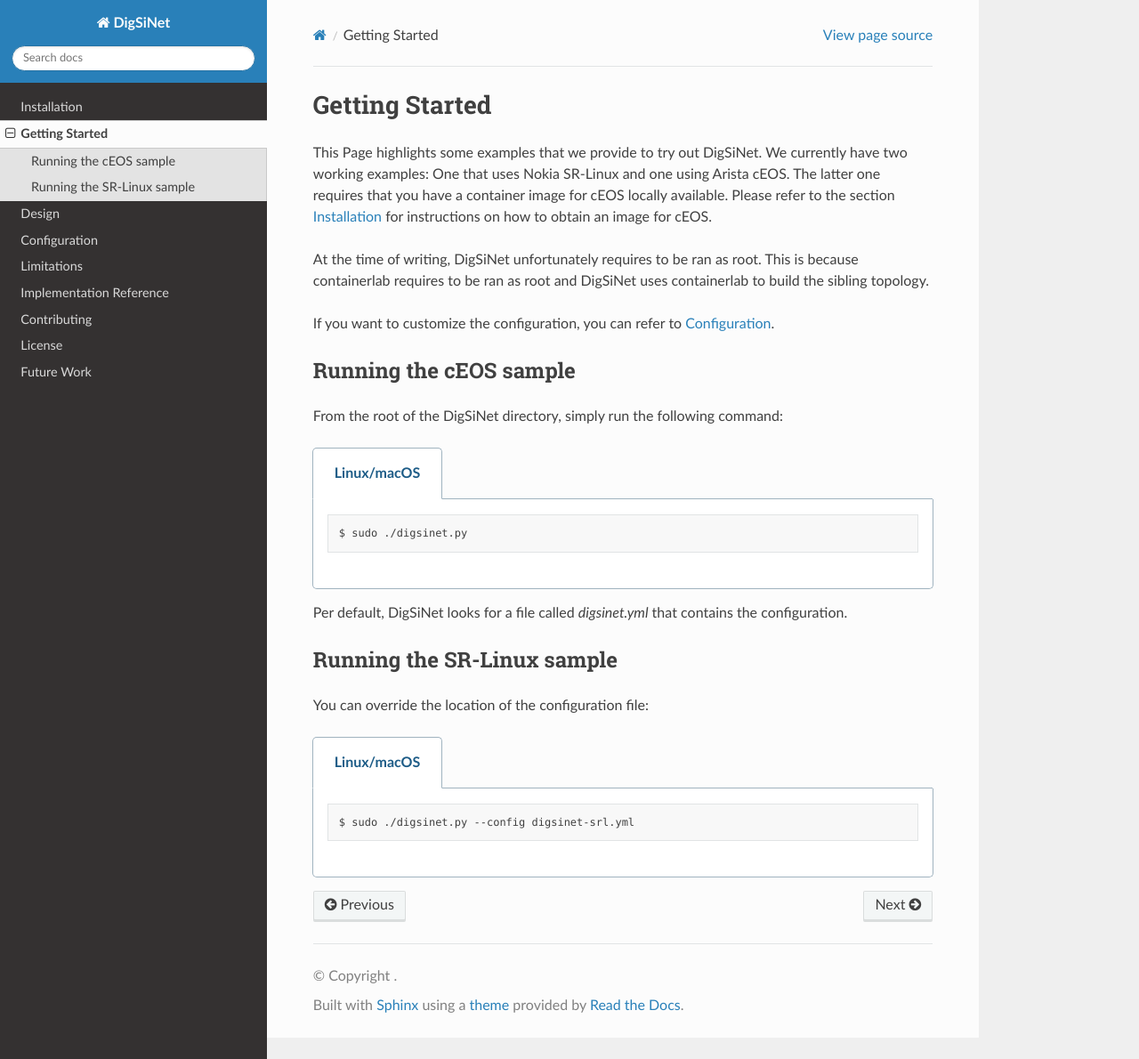
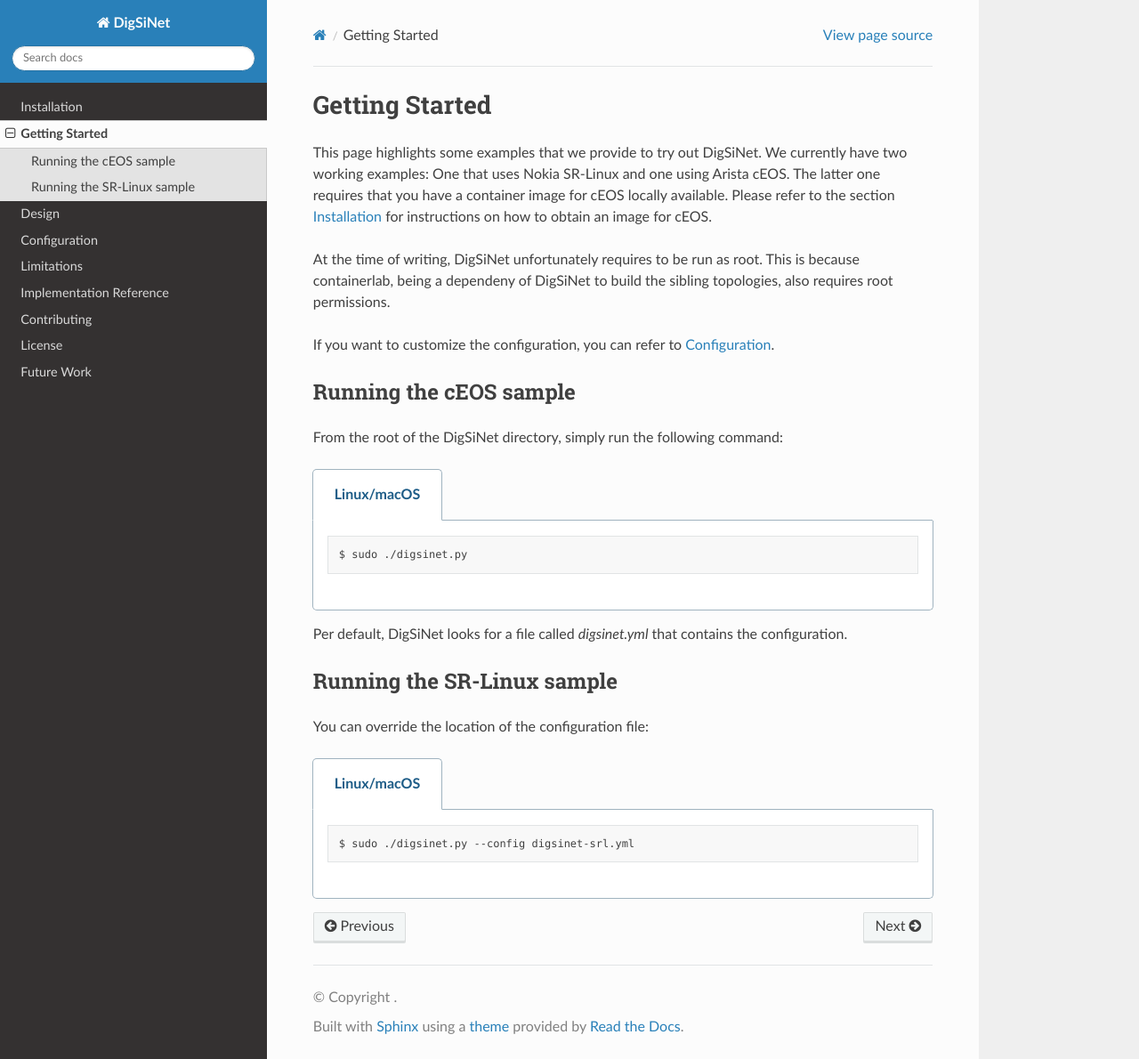
Before and after one commit to srieger1/digsinet, a Sphinx documentation site: the page built from docs/getting_started.rst, in a window 1280 px wide and 1190 px high. Shown: the whole window at 89% size. Built offline with Sphinx 7.4.7 and the Read the Docs theme 2.0.0, drawn with Linux system fonts in a browser that asks for light colours.

Commit message:
Update getting_started.rst

```diff
--- a/docs/getting_started.rst
+++ b/docs/getting_started.rst
@@ -1,13 +1,13 @@
 Getting Started
 ===============
-This Page highlights some examples that we provide to try out DigSiNet.
+This page highlights some examples that we provide to try out DigSiNet.
 We currently have two working examples: One that uses Nokia SR-Linux and one
 using Arista cEOS. The latter one requires that you have a container image for
 cEOS locally available. Please refer to the section :doc:`installation` for instructions
 on how to obtain an image for cEOS.
 
-At the time of writing, DigSiNet unfortunately requires to be ran as root. This is because
-containerlab requires to be ran as root and DigSiNet uses containerlab to build the sibling topology.
+At the time of writing, DigSiNet unfortunately requires to be run as root. This is because
+containerlab, being a dependeny of DigSiNet to build the sibling topologies, also requires root permissions.
 
 If you want to customize the configuration, you can refer to :doc:`configuration`.
 
```
